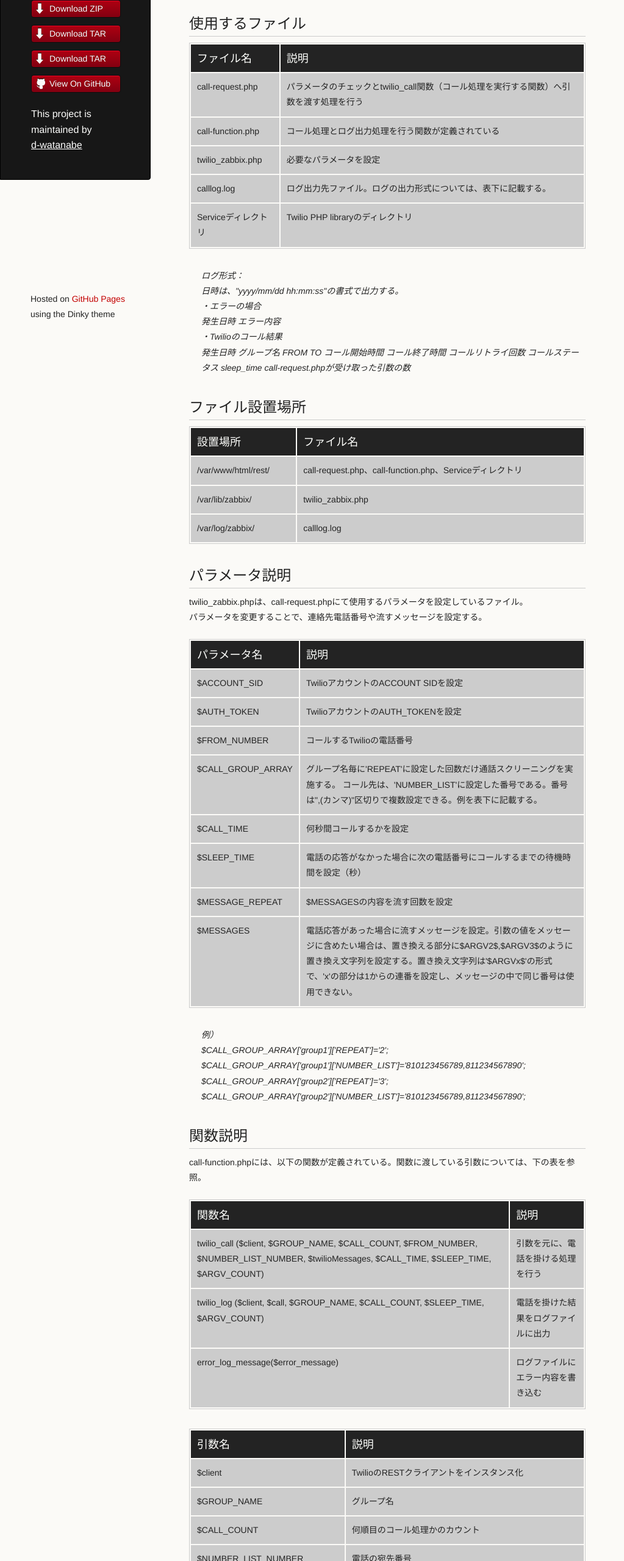
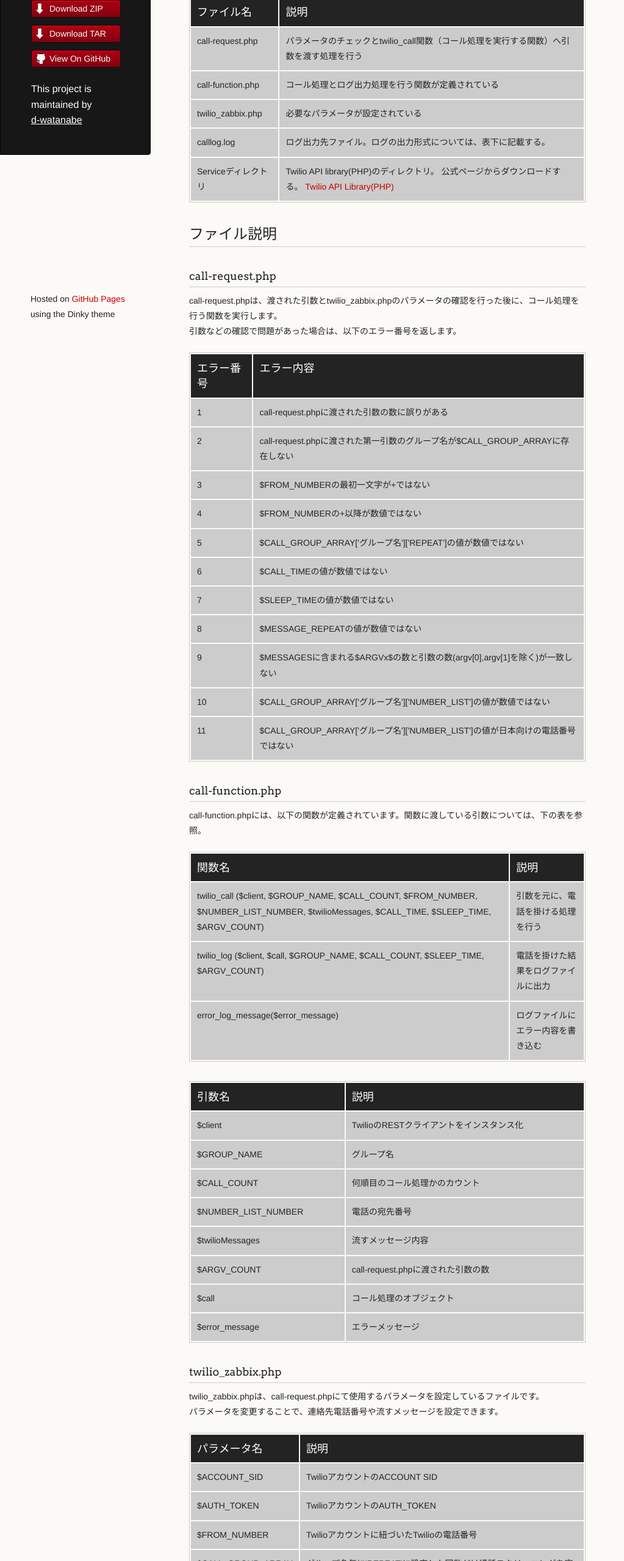
Before and after one commit to d-watanabe/test, a plain HTML site: page index.html in a window 1280 px wide. Shown: the part 240-2800 px from the top of the page at 61% size, without its empty margins (0-1023 px from the left). Drawn offline with Linux system fonts and the light colour scheme.

```diff
--- a/index.html
+++ b/index.html
@@ -22,7 +22,6 @@
         <ul>
           <li class="download"><a class="buttons" href="https://github.com/d-watanabe/test/zipball/master">Download ZIP</a></li>
           <li class="download"><a class="buttons" href="https://github.com/d-watanabe/test/tarball/master">Download TAR</a></li>
-          <li class="download"><a class="buttons" href="https://github.com/d-watanabe/test/tarball/master">Download TAR</a></li>
           <li><a class="buttons github" href="https://github.com/d-watanabe/test">View On GitHub</a></li>
         </ul>
 
@@ -34,9 +33,7 @@
         <h1>
 <a name="%E6%A6%82%E8%A6%81" class="anchor" href="#%E6%A6%82%E8%A6%81"><span class="octicon octicon-link"></span></a>概要</h1>
 
-<hr><p>call-request.phpに引数として、"グループ名"、"ホスト名"、"トリガー名"を渡すと、twilio_call関数を実行し、Twilioが連絡先に電話を掛ける。<br>
-電話はtwilio_zabbix.phpに設定したパラメータを元に、連絡先に順番に電話を掛ける。<br>
-ユーザが応答すると、設定されたメッセージを流して通話を切断する。  </p>
+<hr><p>zabbixと連携して、連絡先に電話を掛けるものになります。</p>
 
 <h2>
 <a name="%E4%BD%BF%E7%94%A8%E3%81%99%E3%82%8B%E3%83%95%E3%82%A1%E3%82%A4%E3%83%AB" class="anchor" href="#%E4%BD%BF%E7%94%A8%E3%81%99%E3%82%8B%E3%83%95%E3%82%A1%E3%82%A4%E3%83%AB"><span class="octicon octicon-link"></span></a>使用するファイル</h2>
@@ -57,7 +54,7 @@
 </tr>
 <tr>
 <td>twilio_zabbix.php</td>
-<td>必要なパラメータを設定</td>
+<td>必要なパラメータが設定されている</td>
 </tr>
 <tr>
 <td>calllog.log</td>
@@ -65,97 +62,74 @@
 </tr>
 <tr>
 <td>Serviceディレクトリ</td>
-<td>Twilio PHP libraryのディレクトリ</td>
+<td>Twilio API library(PHP)のディレクトリ。 公式ページからダウンロードする。 <a href="https://github.com/twilio/twilio-php/archive/latest.zip">Twilio API Library(PHP)</a>
+</td>
 </tr>
 </tbody>
-</table><blockquote>
-<p>ログ形式：<br>
-日時は、"yyyy/mm/dd hh:mm:ss"の書式で出力する。<br>
-・エラーの場合<br>
-発生日時 エラー内容<br>
-・Twilioのコール結果<br>
-発生日時 グループ名 FROM TO コール開始時間 コール終了時間 コールリトライ回数 コールステータス sleep_time call-request.phpが受け取った引数の数  </p>
-</blockquote>
+</table><h2>
+<a name="%E3%83%95%E3%82%A1%E3%82%A4%E3%83%AB%E8%AA%AC%E6%98%8E" class="anchor" href="#%E3%83%95%E3%82%A1%E3%82%A4%E3%83%AB%E8%AA%AC%E6%98%8E"><span class="octicon octicon-link"></span></a>ファイル説明</h2>
 
-<h2>
-<a name="%E3%83%95%E3%82%A1%E3%82%A4%E3%83%AB%E8%A8%AD%E7%BD%AE%E5%A0%B4%E6%89%80" class="anchor" href="#%E3%83%95%E3%82%A1%E3%82%A4%E3%83%AB%E8%A8%AD%E7%BD%AE%E5%A0%B4%E6%89%80"><span class="octicon octicon-link"></span></a>ファイル設置場所</h2>
+<h3>
+<a name="call-requestphp" class="anchor" href="#call-requestphp"><span class="octicon octicon-link"></span></a>call-request.php</h3>
+
+<p>call-request.phpは、渡された引数とtwilio_zabbix.phpのパラメータの確認を行った後に、コール処理を行う関数を実行します。<br>
+引数などの確認で問題があった場合は、以下のエラー番号を返します。</p>
 
 <table>
 <thead><tr>
-<th>設置場所</th>
-<th>ファイル名</th>
+<th>エラー番号</th>
+<th>エラー内容</th>
 </tr></thead>
 <tbody>
 <tr>
-<td>/var/www/html/rest/</td>
-<td>call-request.php、call-function.php、Serviceディレクトリ</td>
+<td>1</td>
+<td>call-request.phpに渡された引数の数に誤りがある</td>
 </tr>
 <tr>
-<td>/var/lib/zabbix/</td>
-<td>twilio_zabbix.php</td>
+<td>2</td>
+<td>call-request.phpに渡された第一引数のグループ名が$CALL_GROUP_ARRAYに存在しない</td>
 </tr>
 <tr>
-<td>/var/log/zabbix/</td>
-<td>calllog.log</td>
+<td>3</td>
+<td>$FROM_NUMBERの最初一文字が+ではない</td>
+</tr>
+<tr>
+<td>4</td>
+<td>$FROM_NUMBERの+以降が数値ではない</td>
+</tr>
+<tr>
+<td>5</td>
+<td>$CALL_GROUP_ARRAY['グループ名']['REPEAT']の値が数値ではない</td>
+</tr>
+<tr>
+<td>6</td>
+<td>$CALL_TIMEの値が数値ではない</td>
+</tr>
+<tr>
+<td>7</td>
+<td>$SLEEP_TIMEの値が数値ではない</td>
+</tr>
+<tr>
+<td>8</td>
+<td>$MESSAGE_REPEATの値が数値ではない</td>
+</tr>
+<tr>
+<td>9</td>
+<td>$MESSAGESに含まれる$ARGVx$の数と引数の数(argv[0],argv[1]を除く)が一致しない</td>
+</tr>
+<tr>
+<td>10</td>
+<td>$CALL_GROUP_ARRAY['グループ名']['NUMBER_LIST']の値が数値ではない</td>
+</tr>
+<tr>
+<td>11</td>
+<td>$CALL_GROUP_ARRAY['グループ名']['NUMBER_LIST']の値が日本向けの電話番号ではない</td>
 </tr>
 </tbody>
-</table><h2>
-<a name="%E3%83%91%E3%83%A9%E3%83%A1%E3%83%BC%E3%82%BF%E8%AA%AC%E6%98%8E" class="anchor" href="#%E3%83%91%E3%83%A9%E3%83%A1%E3%83%BC%E3%82%BF%E8%AA%AC%E6%98%8E"><span class="octicon octicon-link"></span></a>パラメータ説明</h2>
+</table><h3>
+<a name="call-functionphp" class="anchor" href="#call-functionphp"><span class="octicon octicon-link"></span></a>call-function.php</h3>
 
-<p>twilio_zabbix.phpは、call-request.phpにて使用するパラメータを設定しているファイル。<br>
-パラメータを変更することで、連絡先電話番号や流すメッセージを設定する。</p>
-
-<table>
-<thead><tr>
-<th>パラメータ名</th>
-<th>説明</th>
-</tr></thead>
-<tbody>
-<tr>
-<td>$ACCOUNT_SID</td>
-<td>TwilioアカウントのACCOUNT SIDを設定</td>
-</tr>
-<tr>
-<td>$AUTH_TOKEN</td>
-<td>TwilioアカウントのAUTH_TOKENを設定</td>
-</tr>
-<tr>
-<td>$FROM_NUMBER</td>
-<td>コールするTwilioの電話番号</td>
-</tr>
-<tr>
-<td>$CALL_GROUP_ARRAY</td>
-<td>グループ名毎に'REPEAT'に設定した回数だけ通話スクリーニングを実施する。 コール先は、'NUMBER_LIST'に設定した番号である。番号は",(カンマ)"区切りで複数設定できる。例を表下に記載する。</td>
-</tr>
-<tr>
-<td>$CALL_TIME</td>
-<td>何秒間コールするかを設定</td>
-</tr>
-<tr>
-<td>$SLEEP_TIME</td>
-<td>電話の応答がなかった場合に次の電話番号にコールするまでの待機時間を設定（秒）</td>
-</tr>
-<tr>
-<td>$MESSAGE_REPEAT</td>
-<td>$MESSAGESの内容を流す回数を設定</td>
-</tr>
-<tr>
-<td>$MESSAGES</td>
-<td>電話応答があった場合に流すメッセージを設定。引数の値をメッセージに含めたい場合は、置き換える部分に$ARGV2$,$ARGV3$のように置き換え文字列を設定する。置き換え文字列は'$ARGVx$'の形式で、'x'の部分は1からの連番を設定し、メッセージの中で同じ番号は使用できない。</td>
-</tr>
-</tbody>
-</table><blockquote>
-<p>例）<br>
-$CALL_GROUP_ARRAY['group1']['REPEAT']='2';<br>
-$CALL_GROUP_ARRAY['group1']['NUMBER_LIST']='810123456789,811234567890';<br>
-$CALL_GROUP_ARRAY['group2']['REPEAT']='3';<br>
-$CALL_GROUP_ARRAY['group2']['NUMBER_LIST']='810123456789,811234567890';  </p>
-</blockquote>
-
-<h2>
-<a name="%E9%96%A2%E6%95%B0%E8%AA%AC%E6%98%8E" class="anchor" href="#%E9%96%A2%E6%95%B0%E8%AA%AC%E6%98%8E"><span class="octicon octicon-link"></span></a>関数説明</h2>
-
-<p>call-function.phpには、以下の関数が定義されている。関数に渡している引数については、下の表を参照。</p>
+<p>call-function.phpには、以下の関数が定義されています。関数に渡している引数については、下の表を参照。</p>
 
 <table>
 <thead><tr>
@@ -215,6 +189,97 @@
 <td>エラーメッセージ</td>
 </tr>
 </tbody>
+</table><h3>
+<a name="twilio_zabbixphp" class="anchor" href="#twilio_zabbixphp"><span class="octicon octicon-link"></span></a>twilio_zabbix.php</h3>
+
+<p>twilio_zabbix.phpは、call-request.phpにて使用するパラメータを設定しているファイルです。<br>
+パラメータを変更することで、連絡先電話番号や流すメッセージを設定できます。</p>
+
+<table>
+<thead><tr>
+<th>パラメータ名</th>
+<th>説明</th>
+</tr></thead>
+<tbody>
+<tr>
+<td>$ACCOUNT_SID</td>
+<td>TwilioアカウントのACCOUNT SID</td>
+</tr>
+<tr>
+<td>$AUTH_TOKEN</td>
+<td>TwilioアカウントのAUTH_TOKEN</td>
+</tr>
+<tr>
+<td>$FROM_NUMBER</td>
+<td>Twilioアカウントに紐づいたTwilioの電話番号</td>
+</tr>
+<tr>
+<td>$CALL_GROUP_ARRAY</td>
+<td>グループ名毎に'REPEAT'に設定した回数だけ通話スクリーニングを実施する。 コール先は、'NUMBER_LIST'に設定した番号である。番号は",(カンマ)"区切りで複数設定できる。例を表下に記載する。</td>
+</tr>
+<tr>
+<td>$CALL_TIME</td>
+<td>何秒間コールするか</td>
+</tr>
+<tr>
+<td>$SLEEP_TIME</td>
+<td>電話の応答がなかった場合に次の電話番号にコールするまでの待機時間（秒）</td>
+</tr>
+<tr>
+<td>$MESSAGE_REPEAT</td>
+<td>$MESSAGESの内容を流す回数</td>
+</tr>
+<tr>
+<td>$MESSAGES</td>
+<td>電話応答があった場合に流すメッセージを設定。 引数の値をメッセージに含めたい場合は、置き換える部分に$ARGV2$,$ARGV3$のように置き換え文字列を設定する。置き換え文字列は'$ARGVx$'の形式で、'x'の部分は1からの連番を設定し、メッセージの中で同じ番号は使用できない。 メッセージ中で連続した数字"10-1234-5678"があった場合、発音が"ジュウ センニヒャクサンジュウヨン ゴセンロッピャクナナジュウハチ"となるので、句読点などを入れて分割する必要がある。</td>
+</tr>
+</tbody>
+</table><blockquote>
+<p>例）<br>
+$CALL_GROUP_ARRAY['group1']['REPEAT']='2';<br>
+$CALL_GROUP_ARRAY['group1']['NUMBER_LIST']='810123456789,811234567890';<br>
+$CALL_GROUP_ARRAY['group2']['REPEAT']='3';<br>
+$CALL_GROUP_ARRAY['group2']['NUMBER_LIST']='810123456789,811234567890';  </p>
+</blockquote>
+
+<h3>
+<a name="callloglog" class="anchor" href="#callloglog"><span class="octicon octicon-link"></span></a>calllog.log</h3>
+
+<p>calllog.logは、Twilioのコール結果や、引数確認等のエラー内容を下記の形式で書き込まれます。</p>
+
+<blockquote>
+<p>ログ形式：<br>
+日時は、"yyyy/mm/dd hh:mm:ss"の書式で出力します。<br>
+・エラーの場合<br>
+発生日時 エラー内容<br>
+・Twilioのコール結果<br>
+発生日時 グループ名 FROM TO コール開始時間 コール終了時間 コールリトライ回数 コールステータス sleep_time call-request.phpが受け取った引数の数  </p>
+</blockquote>
+
+<h2>
+<a name="%E3%83%95%E3%82%A1%E3%82%A4%E3%83%AB%E8%A8%AD%E7%BD%AE%E5%A0%B4%E6%89%80" class="anchor" href="#%E3%83%95%E3%82%A1%E3%82%A4%E3%83%AB%E8%A8%AD%E7%BD%AE%E5%A0%B4%E6%89%80"><span class="octicon octicon-link"></span></a>ファイル設置場所</h2>
+
+<p>各ファイルは、以下のように設置する必要があります。（ログファイルは、スクリプトを実行すると自動で作成されます。）</p>
+
+<table>
+<thead><tr>
+<th>設置場所</th>
+<th>ファイル名</th>
+</tr></thead>
+<tbody>
+<tr>
+<td>/var/www/html/rest/</td>
+<td>call-request.php、call-function.php、Serviceディレクトリ</td>
+</tr>
+<tr>
+<td>/var/lib/zabbix/</td>
+<td>twilio_zabbix.php</td>
+</tr>
+<tr>
+<td>/var/log/zabbix/</td>
+<td>calllog.log</td>
+</tr>
+</tbody>
 </table><h2>
 <a name="%E5%8B%95%E4%BD%9C%E7%A2%BA%E8%AA%8D%E7%92%B0%E5%A2%83" class="anchor" href="#%E5%8B%95%E4%BD%9C%E7%A2%BA%E8%AA%8D%E7%92%B0%E5%A2%83"><span class="octicon octicon-link"></span></a>動作確認環境</h2>
 
@@ -225,6 +290,8 @@
 <a name="%E5%AE%9F%E8%A1%8C%E6%96%B9%E6%B3%95" class="anchor" href="#%E5%AE%9F%E8%A1%8C%E6%96%B9%E6%B3%95"><span class="octicon octicon-link"></span></a>実行方法</h2>
 
 <p>Zabbixから[設定]-&gt;[アクション]-&gt;[アクションの実行内容]にて、下記のようにcall-request.phpに引数として、"グループ名"、"ホスト名"、"トリガー名"を渡して実行するようにする。</p>
+
+<p><img src="https://github.com/d-watanabe/test/raw/master/Image1.png" alt="zabbix01"></p>
 
 <pre><code>/usr/bin/php /var/www/html/rest/call-request.php "group1" "{HOST.NAME1}" "{TRIGGER.NAME}"
 </code></pre>
```
Also changed, not shown: params.json (+1 -1 lines).
